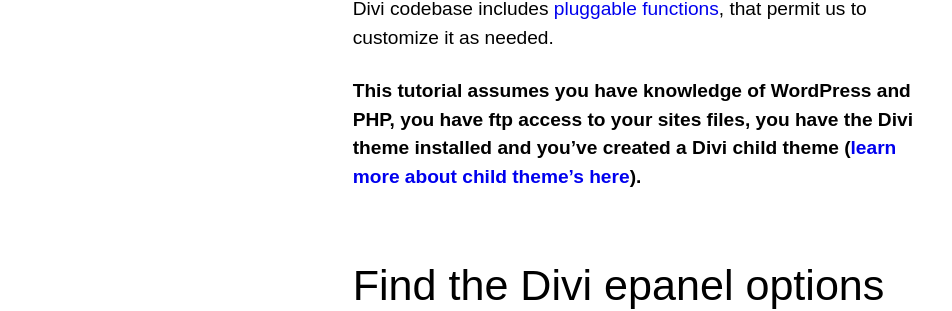
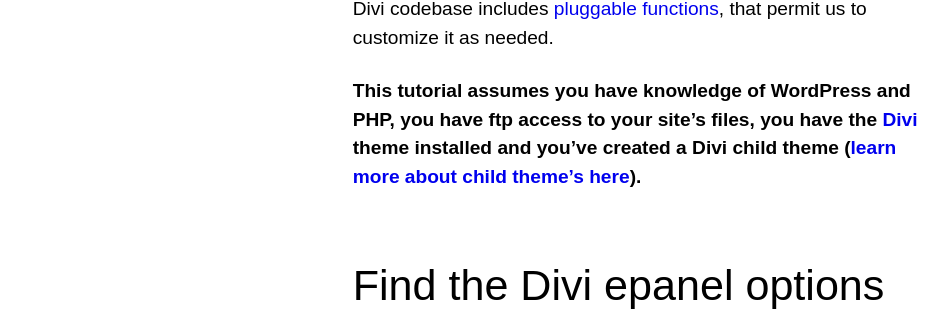
Before and after one commit to scrawlon/scrawlon.github.io, a Jekyll site: the page built from _posts/2015-09-21-add-more-social-media-options-to-wordpress-divi-theme.md, in a window 1280 px wide and 900 px high, scrolled down 637 px. Shown: the part 180-491 px from the top of the window, without its empty margins (0-952 px from the left). Built offline with Jekyll 4.4.1, drawn with Linux system fonts in a browser that asks for light colours; Markdown is read by kramdown in place of the engine named in the settings.

Commit message:
Syncing _posts/2015-09-21-add-more-social-media-options-to-wordpress-divi-theme.md from WordPress at http://scrawlon.com (Scrawlon) - wpghs

```diff
--- a/_posts/2015-09-21-add-more-social-media-options-to-wordpress-divi-theme.md
+++ b/_posts/2015-09-21-add-more-social-media-options-to-wordpress-divi-theme.md
@@ -17,7 +17,7 @@
 
 My employer began using the WordPress [Divi theme][2] about a year ago. The Divi Builder is real game changer for web designers. It provides a selection of the most commonly used page elements that can be easily added to our designs. That said, Divi can't be everything for all people, and sometimes client's ask for the less-popular options that Divi doesn't natively support. Fortunately, the Divi codebase includes [pluggable functions][3], that permit us to customize it as needed.
 
-**This tutorial assumes you have knowledge of WordPress and PHP, you have ftp access to your sites files, you have the Divi theme installed and you've created a Divi child theme ([learn more about child theme's here][4]).**
+**This tutorial assumes you have knowledge of WordPress and PHP, you have ftp access to your site's files, you have the [Divi][2] theme installed and you've created a Divi child theme ([learn more about child theme's here][4]).**
 
 ## Find the Divi epanel options files
 
```
